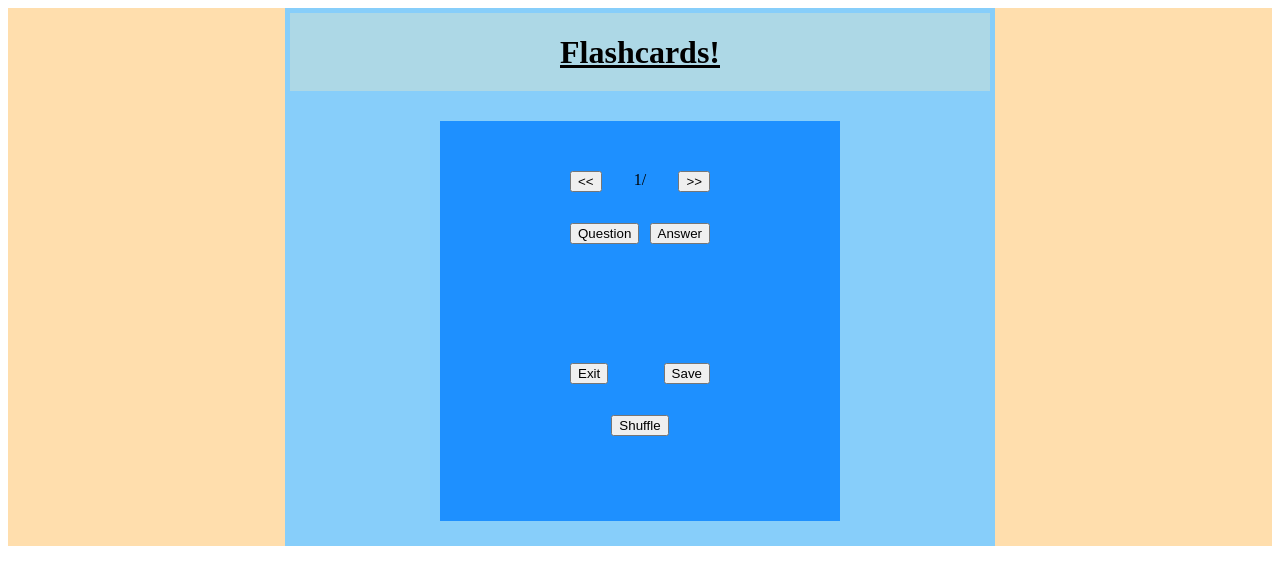
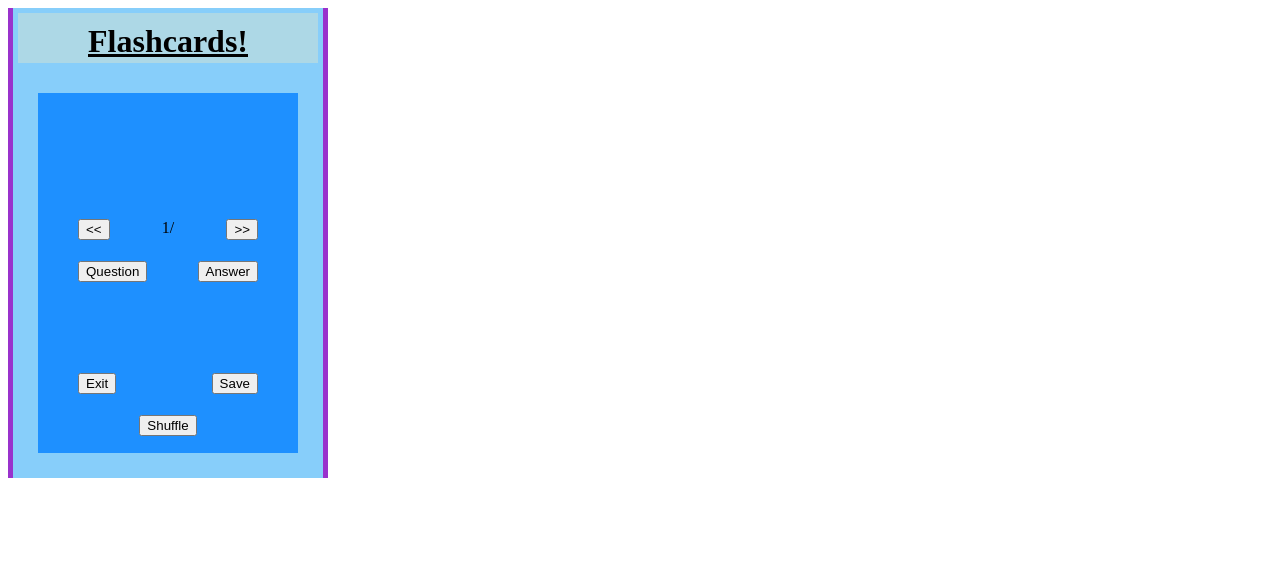
Before and after one commit to ameen3/herokuflashcard, a Django app: template herokuflashcard/herokuflashcard/templates/practice.html in a window 1280 px wide. Shown: the top 585 px of the page. Run offline with Django 3.2, Linux system fonts and the light colour scheme; the template is opened without the code that fills it: most values are stand-ins (such as "Sample title", 1, 10 or a date in 2020).

Commit message:
changed background color again

```diff
--- a/herokuflashcard/herokuflashcard/settings/dev.py
+++ b/herokuflashcard/herokuflashcard/settings/dev.py
@@ -70,7 +70,7 @@
 # Don't put anything in this directory yourself; store your static files
 # in apps' "static/" subdirectories and in STATICFILES_DIRS.
 # Example: "/home/media/media.lawrence.com/static/"
-STATIC_ROOT = os.path.join(PROJECT_DIR, 'static')
+STATIC_ROOT = ''
 #STATIC_ROOT = PROJECT_URL + '/static/'
 
 #ADMIN_MEDIA_PREFIX = PROJECT_URL + '/static/admin/'
--- a/herokuflashcard/herokuflashcard/static/style/mobile_stylesheet.css
+++ b/herokuflashcard/herokuflashcard/static/style/mobile_stylesheet.css
@@ -1,5 +1,5 @@
 #base_wrapper{
-    background:#B8860B;
+    background:#9932CC;
     width:320px;
 }
 
--- a/herokuflashcard/herokuflashcard/static/style/stylesheet.css
+++ b/herokuflashcard/herokuflashcard/static/style/stylesheet.css
@@ -149,8 +149,8 @@
 
 .practice_button_line{
     width: 140px;
-    height:40px;
-    margin:8px auto;
+    height:32px;
+    margin:2px auto;
     padding:2px;
     text-align:center;
 }
--- a/herokuflashcard/herokuflashcard/templates/base.html
+++ b/herokuflashcard/herokuflashcard/templates/base.html
@@ -4,7 +4,7 @@
 <head>
     {% load staticfiles %}
     <link rel="stylesheet" href="{{ STATIC_URL }}style/mobile_stylesheet.css" type="text/css" media="handheld" />
-    <link rel="stylesheet" href="{{ STATIC_URL }}style/stylesheet.css" type="text/css" media="screen" />
+    <link rel="stylesheet" href="{{ STATIC_URL}}style/mobile_stylesheet.css" type="text/css" media="screen" />
     <title>{% block title %}Flashcard Base{% endblock %}</title>
     <script type="text/javascript">{% block js %}{% endblock %}</script>
 </head>
```
Also changed, not shown: 1 other file.
